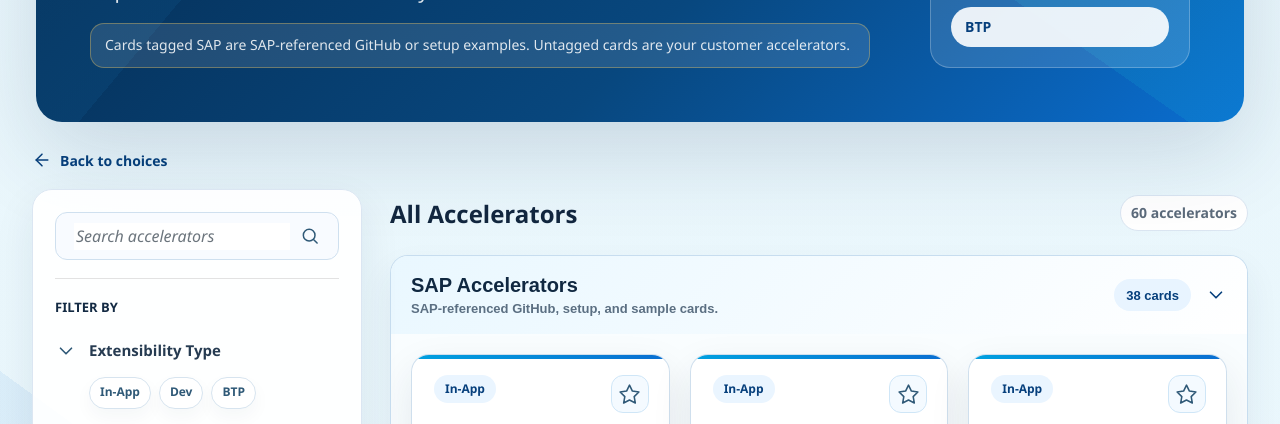
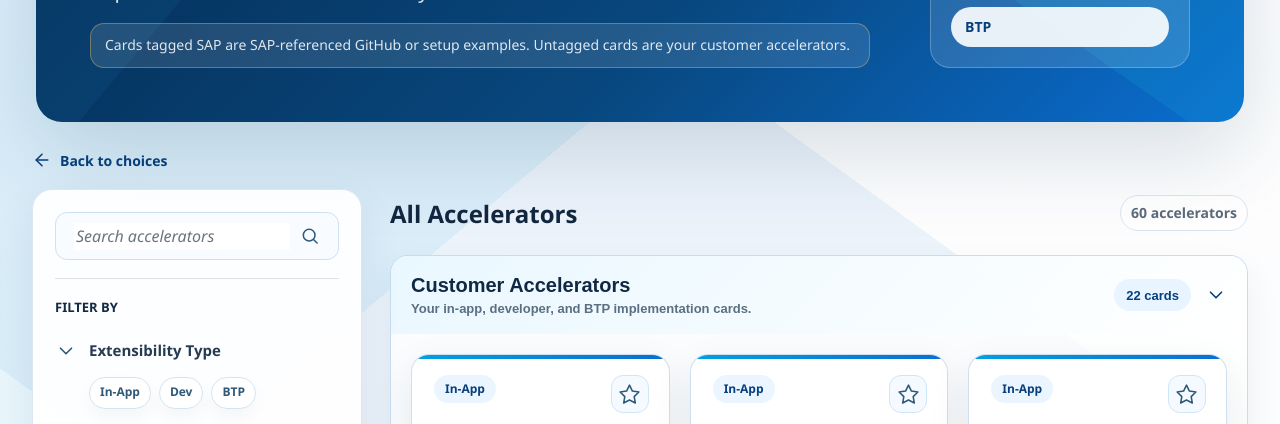
Before and after one commit to sap-cloud-lab/sap-extensibility-explorer, a plain HTML site: page accelerators.html in a window 1280 px wide. Shown: the part 319-743 px from the top of the page. Drawn offline with Linux system fonts and the light colour scheme.

Commit message:
Group accelerator cards by source

```diff
--- a/accelerators.html
+++ b/accelerators.html
@@ -75,21 +75,6 @@
             <p id="sampleCount"></p>
           </div>
           <div class="accelerator-groups" id="acceleratorGroups">
-            <section class="accelerator-source-section" data-source-section="sap">
-              <button class="source-section-toggle" type="button" data-accelerator-section="sap" aria-expanded="true">
-                <span>
-                  <strong>SAP Accelerators</strong>
-                  <small>SAP-referenced GitHub, setup, and sample cards.</small>
-                </span>
-                <span class="source-section-count" id="sapAcceleratorCount">0 cards</span>
-                <svg viewBox="0 0 24 24" aria-hidden="true"><path d="m6 9 6 6 6-6" /></svg>
-              </button>
-              <div class="accelerator-section-body" id="sapAcceleratorBody">
-                <div class="sample-grid" id="sapSampleGrid"></div>
-                <p class="empty-state section-empty" id="sapEmptyState" hidden>No matching SAP accelerators found.</p>
-              </div>
-            </section>
-
             <section class="accelerator-source-section" data-source-section="customer">
               <button class="source-section-toggle" type="button" data-accelerator-section="customer" aria-expanded="true">
                 <span>
@@ -102,6 +87,21 @@
               <div class="accelerator-section-body" id="customerAcceleratorBody">
                 <div class="sample-grid" id="customerSampleGrid"></div>
                 <p class="empty-state section-empty" id="customerEmptyState" hidden>No matching customer accelerators found.</p>
+              </div>
+            </section>
+
+            <section class="accelerator-source-section" data-source-section="sap">
+              <button class="source-section-toggle" type="button" data-accelerator-section="sap" aria-expanded="false">
+                <span>
+                  <strong>SAP Accelerators</strong>
+                  <small>SAP-referenced GitHub, setup, and sample cards.</small>
+                </span>
+                <span class="source-section-count" id="sapAcceleratorCount">0 cards</span>
+                <svg viewBox="0 0 24 24" aria-hidden="true"><path d="m6 9 6 6 6-6" /></svg>
+              </button>
+              <div class="accelerator-section-body" id="sapAcceleratorBody" hidden>
+                <div class="sample-grid" id="sapSampleGrid"></div>
+                <p class="empty-state section-empty" id="sapEmptyState" hidden>No matching SAP accelerators found.</p>
               </div>
             </section>
           </div>
--- a/app.js
+++ b/app.js
@@ -610,9 +610,9 @@
     : "No Developer sample cards are available yet. Mark accelerators in the checklist and they can be added here.";
   emptyState.hidden = filteredSamples.length > 0;
 
-  document.getElementById("sampleGrid").innerHTML = filteredSamples
-    .map((sample) => renderSampleCard(sample, laneKey))
-    .join("");
+  renderSourceGroupedCards(filteredSamples, {
+    laneKeyForCard: () => laneKey,
+  });
 }
 
 function bindSampleControls(lane, laneKey) {
@@ -644,6 +644,8 @@
       target.hidden = expanded;
     });
   });
+
+  bindSourceSectionToggles();
 }
 
 function getAllAcceleratorSamples() {
@@ -717,11 +719,47 @@
     .join("");
 }
 
+function renderSourceGroupedCards(samples, options = {}) {
+  const sapGrid = document.getElementById("sapSampleGrid");
+  const customerGrid = document.getElementById("customerSampleGrid");
+  const fallbackGrid = document.getElementById("sampleGrid");
+  const sapSamples = samples.filter((sample) => sample.source !== "Customer");
+  const customerSamples = samples.filter((sample) => sample.source === "Customer");
+  const laneKeyForCard = options.laneKeyForCard || ((sample) => sample.laneKey);
+  const renderOptions = options.from ? { from: options.from } : {};
+
+  if (!sapGrid || !customerGrid) {
+    if (fallbackGrid) {
+      fallbackGrid.innerHTML = samples
+        .map((sample) => renderSampleCard(sample, laneKeyForCard(sample), renderOptions))
+        .join("");
+    }
+    return;
+  }
+
+  const sapCount = document.getElementById("sapAcceleratorCount");
+  const customerCount = document.getElementById("customerAcceleratorCount");
+  const sapEmptyState = document.getElementById("sapEmptyState");
+  const customerEmptyState = document.getElementById("customerEmptyState");
+
+  if (sapCount) sapCount.textContent = `${sapSamples.length} ${sapSamples.length === 1 ? "card" : "cards"}`;
+  if (customerCount) {
+    customerCount.textContent = `${customerSamples.length} ${customerSamples.length === 1 ? "card" : "cards"}`;
+  }
+  if (sapEmptyState) sapEmptyState.hidden = sapSamples.length > 0 || samples.length === 0;
+  if (customerEmptyState) customerEmptyState.hidden = customerSamples.length > 0 || samples.length === 0;
+
+  sapGrid.innerHTML = sapSamples
+    .map((sample) => renderSampleCard(sample, laneKeyForCard(sample), renderOptions))
+    .join("");
+  customerGrid.innerHTML = customerSamples
+    .map((sample) => renderSampleCard(sample, laneKeyForCard(sample), renderOptions))
+    .join("");
+}
+
 function renderAcceleratorLibraryCards() {
   const samples = getAllAcceleratorSamples();
   const filteredSamples = samples.filter(acceleratorMatches);
-  const sapSamples = filteredSamples.filter((sample) => sample.source !== "Customer");
-  const customerSamples = filteredSamples.filter((sample) => sample.source === "Customer");
   const countText =
     filteredSamples.length === samples.length
       ? `${samples.length} accelerators`
@@ -733,19 +771,23 @@
   emptyState.textContent = "No matching accelerators found.";
   emptyState.hidden = filteredSamples.length > 0;
 
-  document.getElementById("sapAcceleratorCount").textContent = `${sapSamples.length} ${sapSamples.length === 1 ? "card" : "cards"}`;
-  document.getElementById("customerAcceleratorCount").textContent = `${customerSamples.length} ${
-    customerSamples.length === 1 ? "card" : "cards"
-  }`;
-  document.getElementById("sapEmptyState").hidden = sapSamples.length > 0 || filteredSamples.length === 0;
-  document.getElementById("customerEmptyState").hidden = customerSamples.length > 0 || filteredSamples.length === 0;
+  renderSourceGroupedCards(filteredSamples, {
+    from: "accelerators",
+    laneKeyForCard: (sample) => sample.laneKey,
+  });
+}
 
-  document.getElementById("sapSampleGrid").innerHTML = sapSamples
-    .map((sample) => renderSampleCard(sample, sample.laneKey, { from: "accelerators" }))
-    .join("");
-  document.getElementById("customerSampleGrid").innerHTML = customerSamples
-    .map((sample) => renderSampleCard(sample, sample.laneKey, { from: "accelerators" }))
-    .join("");
+function bindSourceSectionToggles() {
+  document.querySelectorAll("[data-accelerator-section]").forEach((button) => {
+    if (button.dataset.boundSectionToggle === "true") return;
+    button.dataset.boundSectionToggle = "true";
+    button.addEventListener("click", () => {
+      const target = document.getElementById(`${button.dataset.acceleratorSection}AcceleratorBody`);
+      const expanded = button.getAttribute("aria-expanded") === "true";
+      button.setAttribute("aria-expanded", String(!expanded));
+      if (target) target.hidden = expanded;
+    });
+  });
 }
 
 function bindAcceleratorLibraryControls() {
@@ -778,14 +820,7 @@
     });
   });
 
-  document.querySelectorAll("[data-accelerator-section]").forEach((button) => {
-    button.addEventListener("click", () => {
-      const target = document.getElementById(`${button.dataset.acceleratorSection}AcceleratorBody`);
-      const expanded = button.getAttribute("aria-expanded") === "true";
-      button.setAttribute("aria-expanded", String(!expanded));
-      if (target) target.hidden = expanded;
-    });
-  });
+  bindSourceSectionToggles();
 }
 
 function renderAcceleratorLibraryPage() {
```
Also changed, not shown: samples.html (+31 -1 lines).
